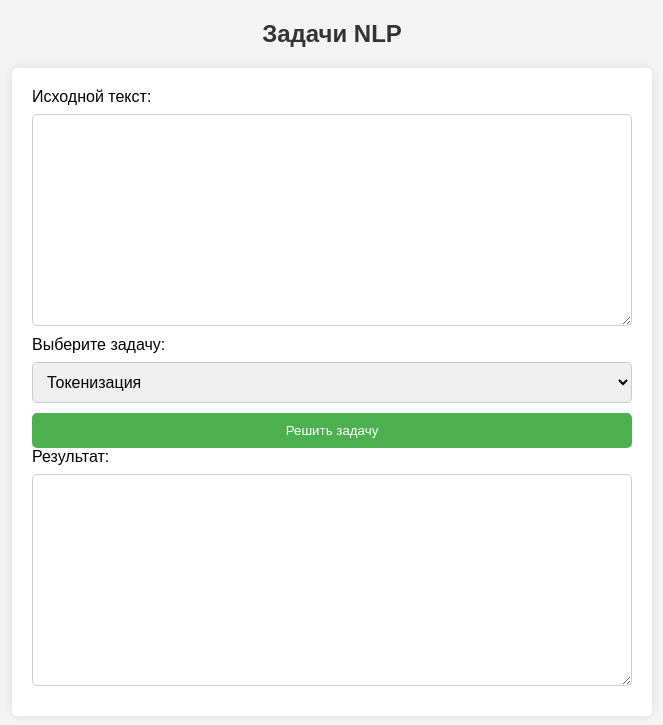
After one commit to CodeHunterOfficial/nlp_app, a Django app: template nlp/templates/nlptask.html in a window 1280 px wide. The commit adds this page. Shown: the top 725 px of the page, without its empty margins (308-971 px from the left). Run offline with Django 5.2, Linux system fonts and the light colour scheme; the template is opened without the code that fills it: values that come from a table or form of the project are taken from there, others are empty.

Commit message:
Поправлен форм ввода.

```diff
--- a/nlp/static/css/styles.css
+++ b/nlp/static/css/styles.css
@@ -1,28 +1,64 @@
-/* styles.css */
+body {
+    font-family: Arial, sans-serif;
+    background-color: #f4f4f4;
+}
+
+h2 {
+    text-align: center;
+    color: #333;
+}
 
 .form-container {
-    width: 50%;
-    margin: auto;
+    max-width: 600px;
+    margin: 0 auto;
     padding: 20px;
+    background-color: #fff;
+    box-shadow: 0 0 10px rgba(0, 0, 0, 0.1);
+    border-radius: 5px;
+}
+
+form {
+    display: flex;
+    flex-direction: column;
+}
+
+label {
+    margin-bottom: 8px;
+}
+
+input[type="text"],
+textarea,
+select {
+    padding: 10px;
+    margin-bottom: 10px;
     border: 1px solid #ccc;
     border-radius: 5px;
-    background-color: #f2f2f2;
+    width: 100%;
+    box-sizing: border-box;
 }
 
-.form-container label,
-.form-container textarea,
-.form-container input[type="submit"] {
-    display: block;
-    width: 100%;
-    margin: 10px 0;
-    padding: 10px;
-    box-sizing: border-box;
-    border: 1px solid #ccc;
-    border-radius: 4px;
+button {
+    padding: 10px 20px;
+    background-color: #4CAF50;
+    color: white;
+    border: none;
+    border-radius: 5px;
+    cursor: pointer;
 }
 
-.form-container input[type="submit"] {
-    background-color: #4CAF50;
-    color: white;
-    cursor: pointer;
+button:hover {
+    background-color: #45a049;
 }
+
+input[type="text"],
+textarea,
+select {
+    padding: 10px;
+    margin-bottom: 10px;
+    border: 1px solid #ccc;
+    border-radius: 5px;
+    width: 100%;
+    box-sizing: border-box;
+    font-size: 16px;
+    /* Размер шрифта */
+}
--- /dev/null
+++ b/nlp/templates/nlptask.html
@@ -0,0 +1,24 @@
+<!-- calculator.html -->
+<!DOCTYPE html>
+{% load static %}
+<html>
+<head>
+    <title>Задачи NLP</title>
+    <link rel="stylesheet" type="text/css" href="{% static 'css/styles.css' %}">
+</head>
+<body>
+    <h2>Задачи NLP</h2>
+    <div class="form-container">
+        <form method="post">
+            {% csrf_token %}
+            <label for="id_input_text">Исходной текст:</label>
+            {{ form.input_text }}
+            <label for="id_task">Выберите задачу:</label>
+            {{ form.operation }}
+            <button type="submit">Решить задачу</button>
+            <label for="id_output_text">Результат:</label>
+            {{ form.output_text }}
+        </form>
+    </div>
+</body>
+</html>
--- a/nlp_app/urls.py
+++ b/nlp_app/urls.py
@@ -22,6 +22,6 @@ from nlp import views
 urlpatterns = [
    # path("", views.index),
    # path('admin/', admin.site.urls),
-    path('', views.calculator, name='calculator'),
+    path('', views.calculate, name='calculate'),
     #path("postuser/", views.postuser),
 ]
```
Also changed, not shown: nlp/templates/calculator.html (deleted, +0 -68 lines), nlp/views.py (+5 -4 lines).
